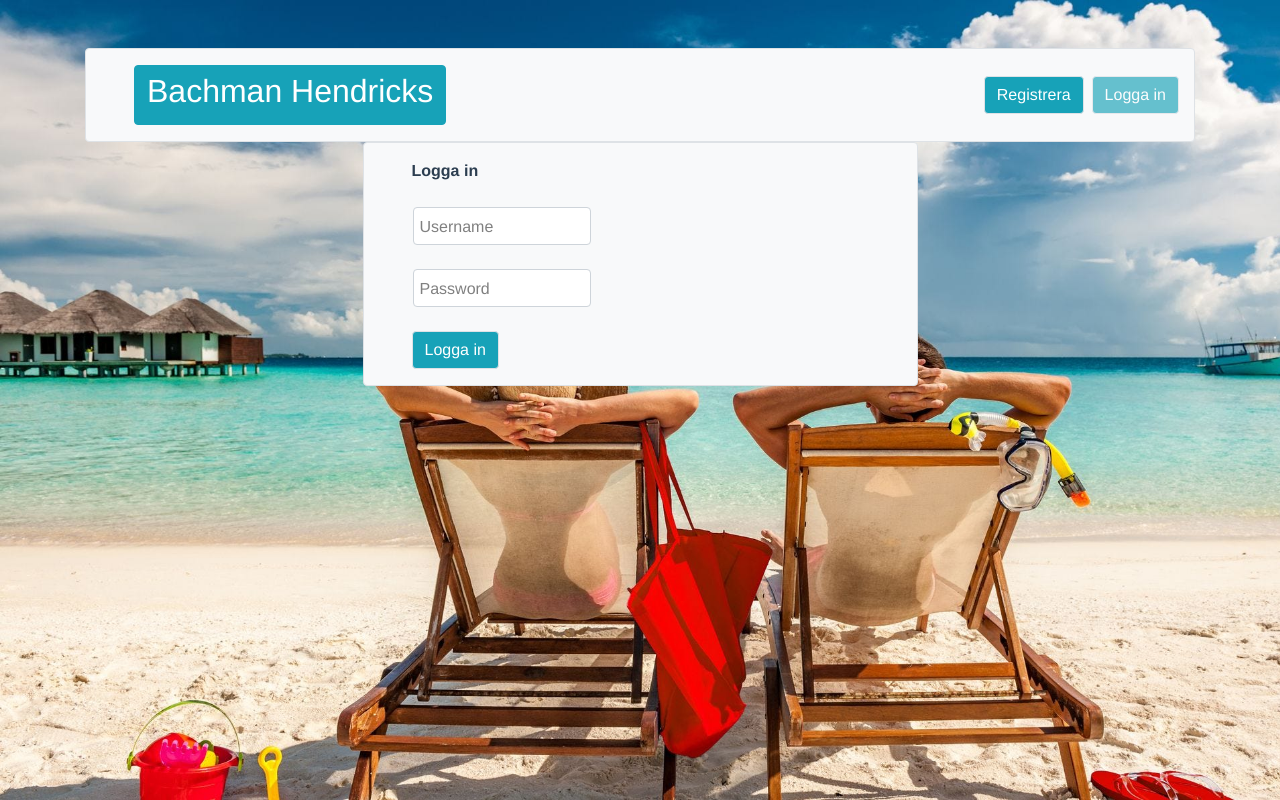
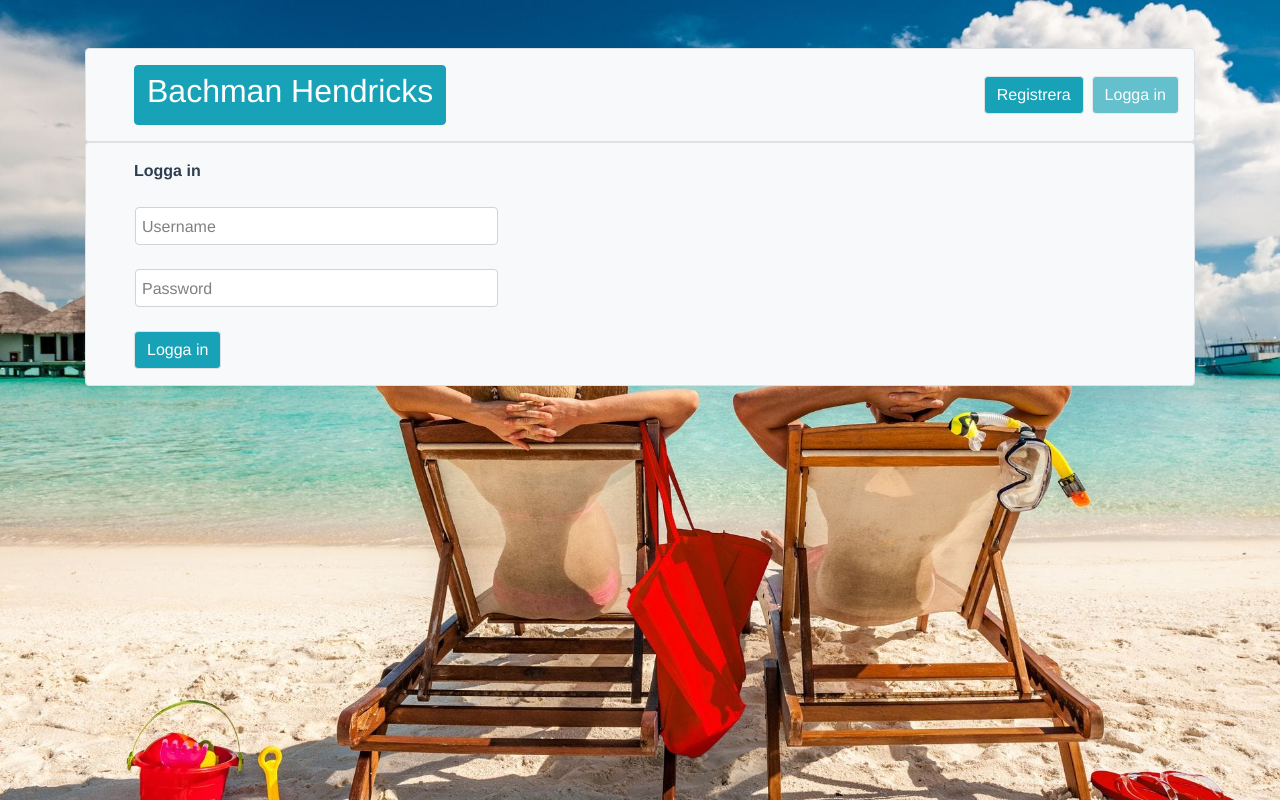
Before and after one commit to Dafali9012/Holidaymaker, a Vue app in the folder js-frontend/: page /login in a window 1280 px wide. Built offline with nearby package versions, Linux system fonts and the light colour scheme.

Commit message:
Daniel Anton merge final

```diff
--- a/js-frontend/src/views/Home.vue
+++ b/js-frontend/src/views/Home.vue
@@ -1,6 +1,6 @@
 <template>
-  <div class="container align-items-center py-5 bg-light p-0 rounded">
-    <div class="d-flex justify-content-between col border rounded py-3 pl-5 text-left">
+  <div class="container d-flex flex-column align-items-center py-5 rounded">
+    <div class="d-flex justify-content-between col border rounded py-3 pl-5 text-left bg-light">
       <router-link to="/"><button class="btn btn-info"><h2  >Bachman Hendricks</h2></button></router-link>
       <div class="align-self-center">
         <router-link to="/register">
@@ -11,7 +11,7 @@
         </router-link>
       </div>
     </div>
-    <div class="d-flex flex-column container border rounded py-3 text-left">
+    <div class="d-flex flex-column container border rounded py-3 text-left bg-light">
       <div class="row m-2">
         <p class="font-weight-bold">Sök boende:</p>
       </div>
@@ -84,7 +84,7 @@
         class="align-self-center btn btn-info border col-4 mt-3"
       >Sök</button>
     </div>
-    <div class="container">
+    <div class="container bg-light">
       <div class="row border rounded">
         <div
           v-for="room in this.$store.state.home.searchData"
--- a/js-frontend/src/views/Login.vue
+++ b/js-frontend/src/views/Login.vue
@@ -9,10 +9,10 @@
         <button type="button" class="btn btn-info border disabled">Logga in</button>
       </div>
     </div>
-    <form class="col-6 border rounded py-3 pl-5 text-left bg-light p-0 rounded">
+    <form class="col border rounded py-3 pl-5 text-left bg-light p-0 rounded">
       <p class="font-weight-bold">Logga in</p>
       <div class="row d-flex mt-4">
-      <input type="text" name="username" class="form-control col-4 pl-0 ml-3" placeholder=" " required />
+      <input type="text" name="username" class="form-control col-4 ml-3" placeholder=" " required />
       <label for="username" class="col-9 formlabel mt-2 ml-2">Username</label>
       </div>
       <div class="row d-flex mt-4">
```
